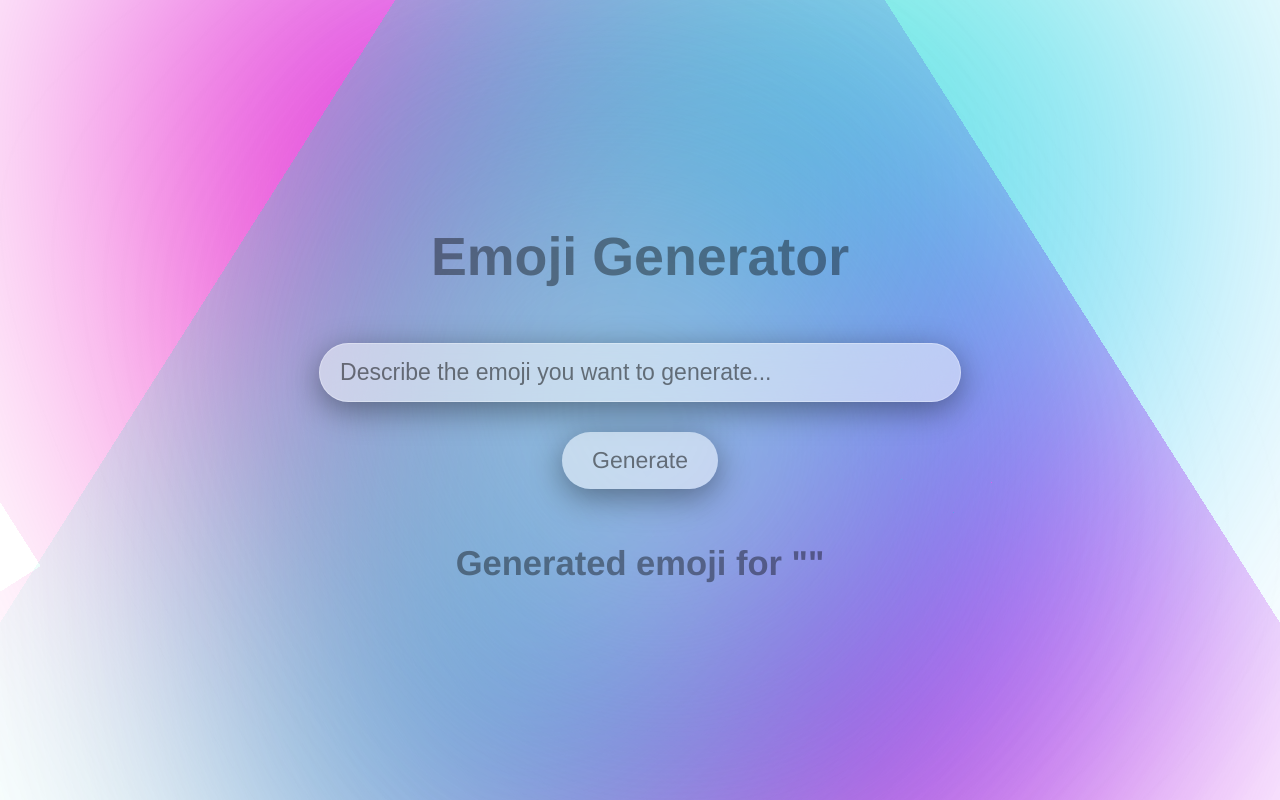
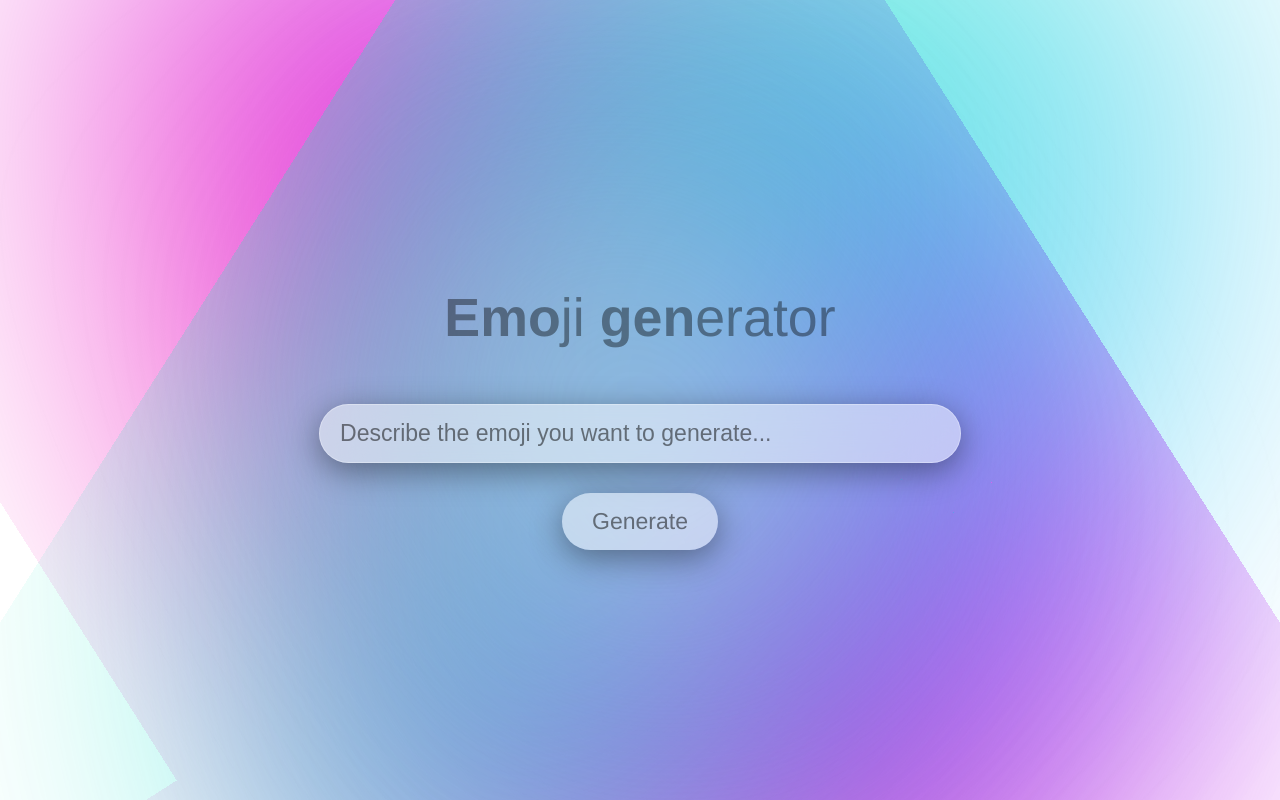
Before and after one commit to mtcbx/emogen, a Flask app: page / in a window 1280 px wide. Run offline with Flask 3, Linux system fonts and the light colour scheme.

Commit message:
Updated index.html

```diff
--- a/templates/index.html
+++ b/templates/index.html
@@ -13,7 +13,10 @@
 </head>
 
 <body class="index-page">
-    <h1>Emoji Generator</h1>
+    <h1 style="font-weight: 300;">
+        <strong style="font-weight: 1000;">Emo</strong>ji
+        <strong style="font-weight: 1000;">gen</strong>erator
+    </h1>
 
     <form method="POST" class="prompt-form" onsubmit="showLoading()">
         <input type="text" id="prompt" name="prompt" placeholder="Describe the emoji you want to generate..." required autocomplete="off" spellcheck="false">
@@ -22,9 +25,8 @@
         </div>
     </form>
 
+    {% if image_path %}
     <h2>Generated emoji for "{{ prompt }}"</h2>
-
-    {% if image_path %}
     <div class="generated-image">
         <img src="/static/generated/{{ image_path }}" alt="Generated image">
     </div>
```
